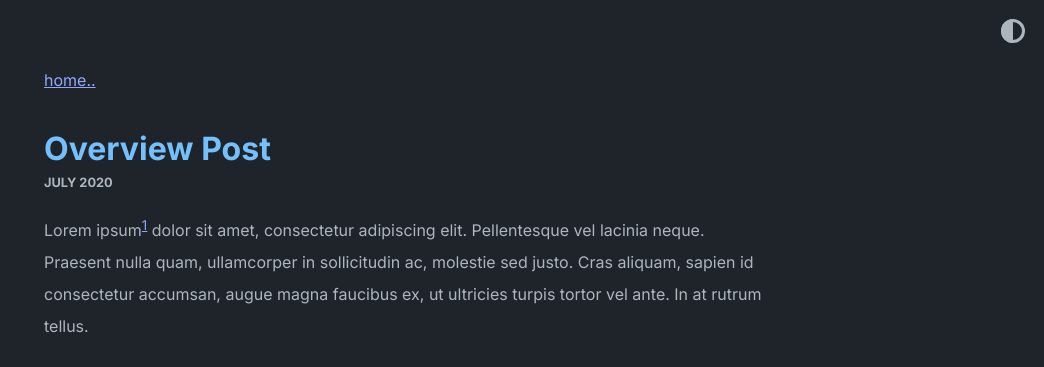
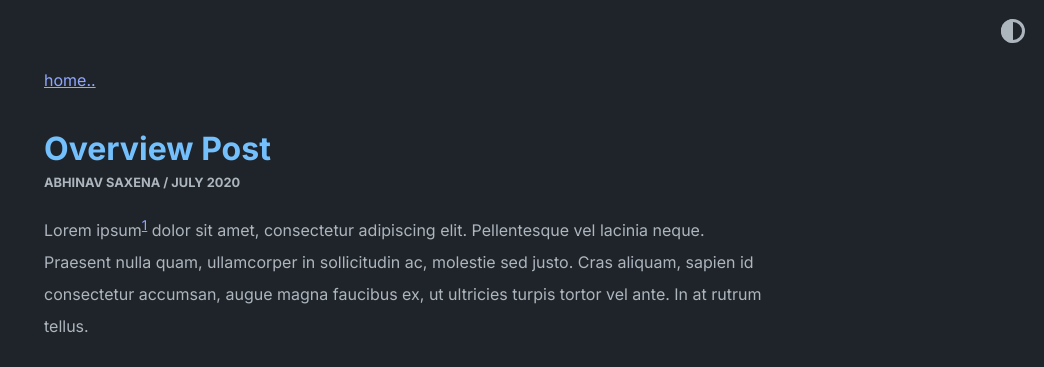
Before and after one commit to abhinavs/moonwalk, a Jekyll site: the page built from _posts/2020-07-07-overview-post.md, in a window 1280 px wide and 900 px high. Shown: the top 367 px of the window, without its empty margins (236-1280 px from the left). Built offline with Jekyll 4.4.1, drawn with Linux system fonts in a browser that asks for light colours.

Commit message:
added author name

```diff
--- a/_includes/date_and_social_share.html
+++ b/_includes/date_and_social_share.html
@@ -1,4 +1,7 @@
 <p class="post-date text-bold text-upcase">
+  {% if page.author %}
+    <span class="text-bold">{{ page.author }}</span> /
+  {% endif %}
   {% if page.date %}
     <span>{{ page.date | date: "%B %Y"}}</span>
   {% endif %}
--- a/_posts/2020-07-07-overview-post.md
+++ b/_posts/2020-07-07-overview-post.md
@@ -1,5 +1,6 @@
 ---
 layout: post
+author: Abhinav Saxena
 ---
 
 Lorem ipsum[^1] dolor sit amet, consectetur adipiscing elit. Pellentesque vel lacinia neque. Praesent nulla quam, ullamcorper in sollicitudin ac, molestie sed justo. Cras aliquam, sapien id consectetur accumsan, augue magna faucibus ex, ut ultricies turpis tortor vel ante. In at rutrum tellus.
```
Also changed, not shown: Gemfile.lock, moonwalk.gemspec.
